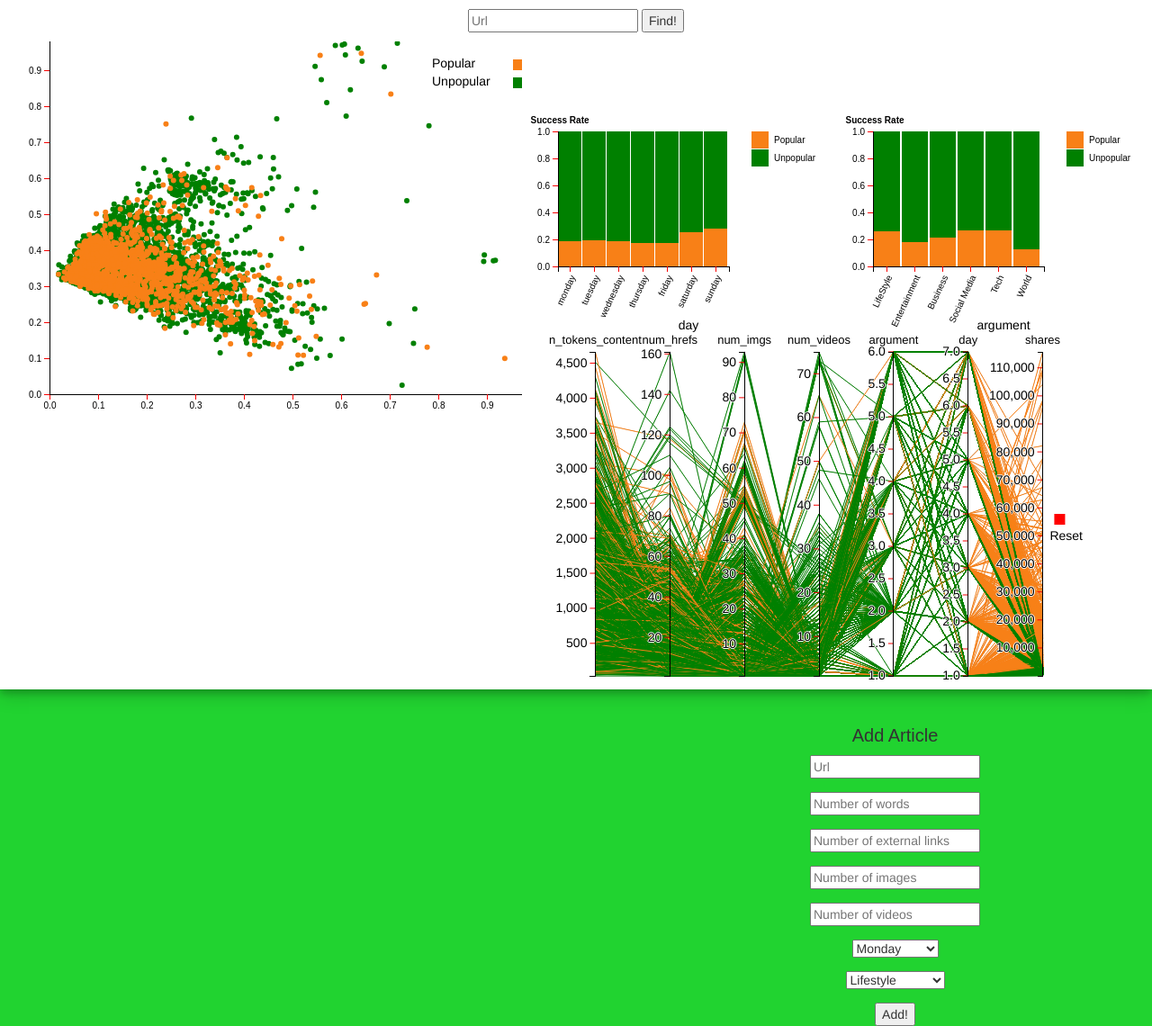
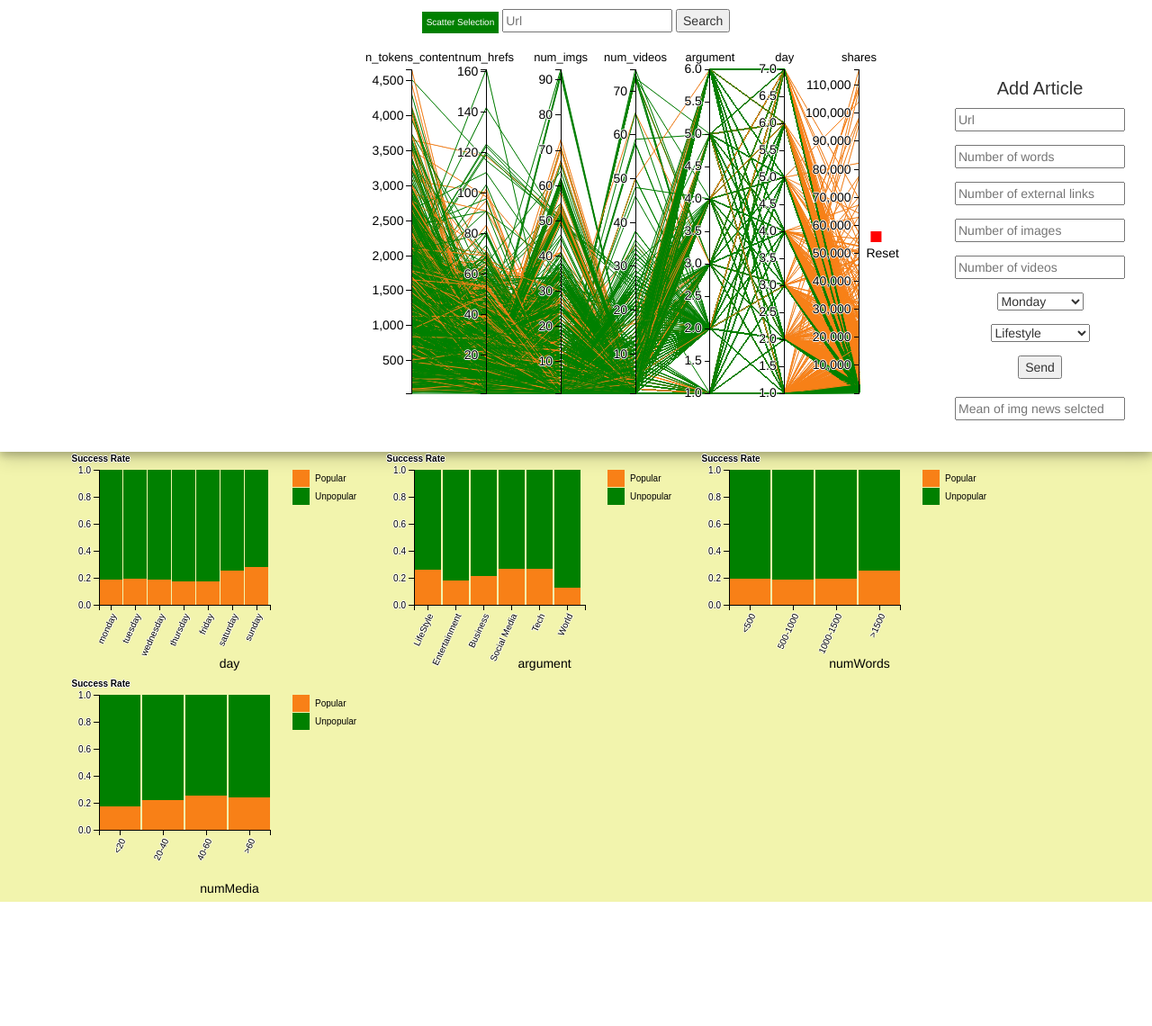
Before and after one commit to silvestri1774987/newsAnalysis, a Flask app: page / in a window 1280 px wide. Shown: the whole page at 90% size. After the commit the page ends 1002 px from the top, so only its background shows below. Run offline with Flask 2, Linux system fonts and the light colour scheme; a map, chart or similar area stays blank; parts of the project's set-up code (start-up, migrations or seed data) failed here and were passed over; some libraries are stand-ins or nearby versions.

Commit message:
Add files via upload

```diff
--- a/templates/index.html
+++ b/templates/index.html
@@ -5,7 +5,7 @@
 
 <head>
 	<meta http-equiv="content-type" content="text/html;charset=utf-8">
-	<title>News</title>
+	<title>News Study</title>
 	<script type="text/javascript" src="d3.v4.js"></script>
 	<script src="d3.v3.min.js"></script>
 	<script type="text/javascript" src="jquery-3.3.1.js"></script>
@@ -24,34 +24,40 @@
 			border-radius: 8px;
 			pointer-events: none;
 		}
-		body{
-			background-color: #21d330;
+
+		body {
+			background-color: #F2F4AD;
 		}
-		.selected{
+
+		.selected {
 			opacity: 1;
 		}
-		.unselected{
+
+		.unselected {
 			opacity: 0.1;
 		}
-		.yaxis line{
-  		stroke: rgb(248, 1, 1);
-		}
 
-		.yaxis path{
-  		stroke: black;
-		}
-		.xaxis line{
-  		stroke:  rgb(248, 1, 1);
-		}
-
-		.xaxis path{
+		.yaxis line {
 			stroke: black;
 		}
 
-		.xaxis text{
+		.yaxis path {
+			stroke: black;
+		}
+
+		.xaxis line {
+			stroke: black;
+		}
+
+		.xaxis path {
+			stroke: black;
+		}
+
+		.xaxis text {
 			fill: black;
 		}
-		.yaxis text{
+
+		.yaxis text {
 			fill: black;
 		}
 
@@ -64,14 +70,14 @@
 		.foreground path {
 			fill: none;
 		}
+
 		.brush .extent {
 			fill-opacity: .3;
 			stroke: #fff;
 			shape-rendering: crispEdges;
 		}
-		.axis line{
-			stroke: 	rgb(248, 1, 1);
-		}
+
+		.axis line,
 		.axis path {
 			fill: none;
 			stroke: #000;
@@ -82,16 +88,67 @@
 			text-shadow: 0 1px 0 #fff, 1px 0 0 #fff, 0 -1px 0 #fff, -1px 0 0 #fff;
 			cursor: move;
 		}
+
 		div.polaroid {
 			width: auto;
 			box-shadow: 0 4px 8px 0 rgba(0, 0, 0, 0.2), 0 6px 20px 0 rgba(0, 0, 0, 0.19);
 			text-align: center;
-  			background-color:white;
+			background-color: white;
 			margin-top: 0px;
 		}
 
 		div.container3 {
 			padding: 10px;
+		}
+
+		/* Dropdown Button */
+		.dropbtn {
+			background-color: #008000;
+			color: white;
+			padding: 5px;
+			font-size: 10px;
+			border: none;
+			cursor: pointer;
+		}
+
+		/* Dropdown button on hover & focus */
+		.dropbtn:hover,
+		.dropbtn:focus {
+			background-color: #F88017;
+		}
+
+		/* The container <div> - needed to position the dropdown content */
+		.dropdown {
+			position: relative;
+			display: inline-block;
+		}
+
+		/* Dropdown Content (Hidden by Default) */
+		.dropdown-content {
+			display: none;
+			position: absolute;
+			background-color: #f1f1f1;
+			min-width: 160px;
+			box-shadow: 0px 8px 16px 0px rgba(0, 0, 0, 0.2);
+			z-index: 1;
+		}
+
+		/* Links inside the dropdown */
+		.dropdown-content a {
+			color: black;
+			padding: 12px 16px;
+			text-decoration: none;
+			display: block;
+		}
+
+		/* Change color of dropdown links on hover */
+		.dropdown-content a:hover {
+			background-color: #ddd
+		}
+
+		/* Show the dropdown menu (use JS to add this class to the .dropdown-content container when the user clicks on the dropdown button) */
+		.show {
+			display: block;
 		}
 	</style>
 </head>
@@ -99,16 +156,21 @@
 <body>
 	<div id='chart' align="center" style="margin-bottom: 50px;">
 		<div class="polaroid">
+			<div class="container3">
+				<div class="dropdown" >
+					<button onclick="ChooseScattrer()" id = "Button_Scatter" class="dropbtn" >Scatter Selection</button>
+					<div id="Scatter_Choose" class="dropdown-content">
+						<a href="#" id="Classic_Scatter" onclick="Classic_Scat()">Classic Scatterplot</a>
+						<a href="#" id="Mean_Scatter" onclick="Mean_Scat()">Mean Scatterplot</a>
+					</div>
+					<input type="text" id="url_search" placeholder="Url">
+					<input type="button" onclick="search_from_url()" value="Search">
+				</div>
 
-			<div class="container3">
-				<input type="text" id="url_search" placeholder="Url">
-				<input type="button" onclick="search_from_url()" value="Find!">
 			</div>
 			<svg id="scatterplot" style="float: left; margin-left: 30px"></svg>
-			<div id="stackbarcharts" style="margin-left: 70px; margin-top: 80px"></div>
-			<svg id="parallel" style="margin-top: -15px;  margin-right: 40px"></svg>
-			<form id="newInstanceForm" style="float: left; margin-left: 900px; margin-top: 40px">
-
+			<svg id="parallel" style="margin-bottom: 50px; margin-left: 20px"></svg>
+			<form id="newInstanceForm" style="float: right; margin-right: 30px; margin-top: 40px">
 				<p style="font: 20px sans-serif">Add Article</p>
 				<div class="form-group">
 					<input id="url" type="email" placeholder="Url"></div>
@@ -138,186 +200,266 @@
 						<option value="4">Social Media</option>
 						<option value="5">Tech</option>
 						<option value="6">World</option>
+					</select></div>
+				<input type="button" onclick="new_instance()" value="Send">
 
-				</select></div>
-				<input type="button" onclick="new_instance()" value="Add!">
+
+				<div class="form-group"><br>
+					 <input type="number" value=" " id="Mean_Text" placeholder="Mean of img news selcted">
+				</div>
 
 			</form>
 
+			<!-- <svg id="linechart"></svg> -->
 		</div>
+		<div id="stackbarcharts" style="margin-left: 70px"></div>
+
+</body>
+
+<script type="text/javascript" src="charts/scatterplot.js"></script>
+<script type="text/javascript" id="Choose_Scatter" src="charts/scatterplot_mean.js"></script>
+<script type="text/javascript" src="charts/parallel.js"></script>
+<script type="text/javascript" src="charts/stackbarchart.js"></script>
+
+<script type="text/javascript">
+	alert("Choose which Scatterplot you want")
+	var scat_cho = ""
+	var opacity = 1
+	var height = 400;
+	var width = 550;
+	var color = d3.scaleOrdinal(d3.schemeCategory10);
+
+	function ChooseScattrer() {
+		document.getElementById("Scatter_Choose").classList.toggle("show");
+
+	}
+
+
+	function Classic_Scat() {
+		scat_cho = document.getElementById("Classic_Scatter").id
+		document.getElementById("Button_Scatter").style.display = "none"
+		document.getElementById("Mean_Text").style.display = "none"
+		d3.csv("pca.csv", function (rows) {
+			scatterplot(rows)
+		});
+
+	}
+
+	function Mean_Scat() {
+		scat_cho = document.getElementById("Mean_Scatter").id
+		document.getElementById("Button_Scatter").style.display = "none"
+		d3.csv("pca.csv", function (rows) {
+			scatterplot_mean(rows)
+		});
+	}
+	// Close the dropdown if the user clicks outside of it
+	window.onclick = function (event) {
+		if (!event.target.matches('.dropbtn')) {
+			var dropdowns = document.getElementsByClassName("dropdown-content");
+			var i;
+			for (i = 0; i < dropdowns.length; i++) {
+				var openDropdown = dropdowns[i];
+				if (openDropdown.classList.contains('show')) {
+					openDropdown.classList.remove('show');
+				}
+			}
+		}
+	}
 
 
 
 
-</body>
 
-<script type="text/javascript" src="charts/scatterplot.js"></script>
-<!-- <script type="text/javascript" src="charts/Scatter_backup.js"></script> -->
-<script type="text/javascript" src="charts/stackbarchart.js"></script>
-<script type="text/javascript" src="charts/parallel.js"></script>
 
-<script type="text/javascript">
-	var height=400;
-	var width=550;
-	var color = d3.scaleOrdinal(d3.schemeCategory10);
+
+
+
 
 	var div = d3.select("body").append("div")
 		.attr("class", "tooltip")
 		.style("opacity", 0);
 
 
-	d3.csv("pca.csv", function(rows) {
-		scatterplot(rows);
+	d3.csv("pca.csv", function (rows) {
+		//if(scat_cho == "Classic_Scatter") scatterplot(rows)
+		//scatterplot_mean(rows)
+		//scatterplot(rows);
 		stackbarchart("day", false);
 		stackbarchart("argument", false);
+		stackbarchart("numWords", false);
+		stackbarchart("numMedia", false);
 		parallel();
 
 	});
 
-	function search_from_url(){
+	function search_from_url() {
 		var url = document.getElementById("url_search").value;
-		if(url == ""){
+		if (url == "") {
 			alert("Please, insert a valid url");
 			return;
 		}
-		var point = d3.select("#scatterplot").selectAll("circle").filter(function() {
+
+		var point = d3.select("#scatterplot").selectAll("circle").filter(function () {
 			return this.getAttribute("identifier") == url
 		}).dispatch("click");
-		if(typeof point["_groups"][0][0] == 'undefined'){
+		if (typeof point["_groups"][0][0] == 'undefined') {
 			alert(url + ' not found');
 			return;
 		}
 
-	}
-
-	function highlight_bars(day,argument,numWords,numMedia,classification) {
-
-		var bar = d3.selectAll("#day").selectAll("rect").filter(function() {
-				return this.getAttribute("fill") == "red"
-			})
-			if(bar != null)
-				bar.attr("fill",null)
-		bar = d3.selectAll("#argument").selectAll("rect").filter(function() {
-				return this.getAttribute("fill") == "red"
-			})
-			if(bar != null)
-				bar.attr("fill",null)
-		bar = d3.selectAll("#numWords").selectAll("rect").filter(function() {
-				return this.getAttribute("fill") == "red"
-			})
-			if(bar != null)
-				bar.attr("fill",null)
-		bar = d3.selectAll("#numMedia").selectAll("rect").filter(function() {
-				return this.getAttribute("fill") == "red"
-			})
-			if(bar != null)
-				bar.attr("fill",null)
-		console.log("flag highl "+ classification)
-		d3.selectAll("#day_"+day).filter(function() {
-			console.log(this.parentNode.getAttribute("fill"))
-			return this.parentNode.getAttribute("fill") == classification
-		}).attr("fill","red")
-
-		d3.selectAll("#argument_"+argument).filter(function() {
-			return this.parentNode.getAttribute("fill") == classification
-		}).attr("fill","red")
-
 
 	}
 
-	function highlight_parallel_by_id(id){
+	function highlight_bars(day, argument, numWords, numMedia, classification) {
 
-		var paths=d3.select("#foregroundpaths").selectAll("path").filter(function(){
+		var bar = d3.selectAll("#day").selectAll("rect").filter(function () {
+			return this.getAttribute("fill") == "red"
+		})
+		if (bar != null)
+			bar.attr("fill", null)
+		bar = d3.selectAll("#argument").selectAll("rect").filter(function () {
+			return this.getAttribute("fill") == "red"
+		})
+		if (bar != null)
+			bar.attr("fill", null)
+		bar = d3.selectAll("#numWords").selectAll("rect").filter(function () {
+			return this.getAttribute("fill") == "red"
+		})
+		if (bar != null)
+			bar.attr("fill", null)
+		bar = d3.selectAll("#numMedia").selectAll("rect").filter(function () {
+			return this.getAttribute("fill") == "red"
+		})
+		if (bar != null)
+			bar.attr("fill", null)
+		//console.log("flag highl " + classification)
+
+		d3.selectAll("#day_" + day).filter(function () {
+			//console.log(this.parentNode.getAttribute("fill"))
+			return this.parentNode.getAttribute("fill") == classification
+		}).attr("fill", "red")
+
+		d3.selectAll("#argument_" + argument).filter(function () {
+			return this.parentNode.getAttribute("fill") == classification
+		}).attr("fill", "red")
+
+
+		d3.selectAll("#numWords_" + numWords).filter(function () {
+			return this.parentNode.getAttribute("fill") == classification
+		}).attr("fill", "red")
+
+		d3.selectAll("#numMedia_" + numMedia).filter(function () {
+			return this.parentNode.getAttribute("fill") == classification
+		}).attr("fill", "red")
+	}
+
+	function highlight_parallel_by_id(id) {
+
+		var paths = d3.select("#foregroundpaths").selectAll("path").filter(function () {
 			return true;
-		}).style("stroke", function(d){
-			if(d['successful']== "1"){
-				return "#708090";
-			}else{
+		}).style("stroke", function (d) {
+			if (d['target'] == "1") {
+				return "#F88017";
+			} else {
 				return "#008000";
 			}
 		})
-		.attr("stroke-width", 1);
+
+			.attr("stroke-width", 1)
+			.style("opacity", 0)
+
+
+
 
 
 		d3.select("#foregroundpaths").selectAll("path")
-			.filter(function(d) {return d.url == id})
-			.style("stroke","red")
-			.attr("stroke-width", "5");
+			.filter(function (d) { return d.url == id })
+			.style("stroke", "red")
+			.attr("stroke-width", "3")
+			.style("opacity", 1)
 	}
 
-	function highlight_parallel(id,y){
-		var paths=d3.select("#foregroundpaths").selectAll("path").filter(function(){
+
+	function highlight_parallel(id, y) {
+
+		var paths = d3.select("#foregroundpaths").selectAll("path").filter(function () {
 			return true;
-		}).style("stroke", function(d){
-			if(d['successful']== "1"){
-				return "#708090";
-			}else{
+		}).style("stroke", function (d) {
+			if (d['target'] == "1") {
+				return "#F88017";
+			} else {
 				return "#008000";
 			}
 		})
-		.attr("stroke-width", 1);
+			.attr("stroke-width", 1)
+			.style("opacity", 0)
+
 		var classification
-		if (y==0) classification = 0
+		if (y == 0) classification = 0
 		else classification = 1
-		d3.csv("pca.csv", function(rows) {
-			rows_array = rows.filter(function(d) {
+		d3.csv("pca.csv", function (rows) {
+			rows_array = rows.filter(function (d) {
 				return d[id.split("_")[0]] == id.split("_")[1] && d.target == classification
 			});
-			for (i=0;i<rows_array.length;i++) {
+			for (i = 0; i < rows_array.length; i++) {
 				id_point = rows_array[i]["url"]
 				d3.select("#foregroundpaths").selectAll("path")
-					.filter(function(d) {return d.url == id_point})
-					.style("stroke","red")
-					.attr("stroke-width", "2")
+					.filter(function (d) { return d.url == id_point })
+					.style("stroke", "red")
+					.attr("stroke-width", "1")
+					.style("opacity", 1)
+
+
 			}
 		});
 	}
 
-	function highlight_points(id,y) {//y is 0 if it is unpop and else if is pop
+	function highlight_points(id, y) {//y is 0 if it is unpop and else if is pop
 		//this function fill of red the points inside the scatterplot from the stackbarchart
+		console.log("Entrato in scatter red")
 		var flag_col = ""
-		var points = d3.select("#scatterplot").selectAll("circle").filter(function() {
+		var points = d3.select("#scatterplot").selectAll("circle").filter(function () {
 			return this.getAttribute("fill") == "red"
 		})
-		for (i=0;i<points["_groups"][0].length;i++) {//reset points after the deslection from the stackbarfchart
-			if(points["_groups"][0][i].getAttribute("target") == 0) flag_col = "#008000"
-			else flag_col = "#708090"
-			points["_groups"][0][i].setAttribute("fill",flag_col)
-			points["_groups"][0][i].setAttribute("r","4")
+		for (i = 0; i < points["_groups"][0].length; i++) {//reset points after the deslection from the stackbarfchart
+			if (points["_groups"][0][i].getAttribute("target") == 0) flag_col = "#008000"
+			else flag_col = "#F88017"
+			points["_groups"][0][i].setAttribute("fill", flag_col)
+			points["_groups"][0][i].setAttribute("r", "3")
 		}
 		var rows_array = []
 		var classification
-		if (y==0) {
+		if (y == 0) {
 			classification = 0
 			flag_col = "#008000"
 		}
-		else{
+		else {
 			classification = 1
-			flag_col = "#708090"
+			flag_col = "#F88017"
 		}
-		d3.selectAll("#"+id).filter(function() {
-			console.log(/* this.parentNode.getAttribute("fill") == flag_col || */ this.getAttribute("fill") /* == flag_col */)
-			return this.parentNode.getAttribute("fill") == flag_col  || this.getAttribute("fill") == flag_col
-		}).attr("fill","red")
+		d3.selectAll("#" + id).filter(function () {
+			//console.log(/* this.parentNode.getAttribute("fill") == flag_col || */ this.getAttribute("fill") /* == flag_col */)
+			return this.parentNode.getAttribute("fill") == flag_col || this.getAttribute("fill") == flag_col
+		}).attr("fill", "red")
 
-		d3.csv("pca.csv", function(rows) {
-			rows_array = rows.filter(function(d) {
+		d3.csv("pca.csv", function (rows) {
+			rows_array = rows.filter(function (d) {
 				return d[id.split("_")[0]] == id.split("_")[1] && d.target == classification
 			});
-			for (i=0;i<rows_array.length;i++) {
+			for (i = 0; i < rows_array.length; i++) {
 				id_point = rows_array[i]["url"]
 				d3.select("#scatterplot").selectAll("circle")
-					.filter(function(d) {return this.getAttribute("identifier") == id_point})
-					.attr("fill","red")
-					.attr("r", "7");
+					.filter(function (d) { return this.getAttribute("identifier") == id_point })
+					.attr("fill", "red")
+					.attr("r", "5");
 			}
 
 		})
 	}
 
-	function get_num_instances(type,row_id,classification) {
-		d3.csv(type+"_instances.csv", function(rows) {
-			var row = rows.filter(function(d) {
+	function get_num_instances(type, row_id, classification) {
+		d3.csv(type + "_instances.csv", function (rows) {
+			var row = rows.filter(function (d) {
 				return d[type] == row_id
 			});
 			if (classification == '0') {
@@ -332,11 +474,11 @@
 	function new_instance() {
 		var values = {}
 		var formFields = document.getElementById("newInstanceForm").elements
-		if(formFields["url"].value=="" || formFields["n_tokens_content"].value == "" || formFields["num_hrefs"].value == "" || formFields["num_imgs"].value== "" || formFields["num_videos"].value== ""){
+		if (formFields["url"].value == "" || formFields["n_tokens_content"].value == "" || formFields["num_hrefs"].value == "" || formFields["num_imgs"].value == "" || formFields["num_videos"].value == "") {
 			alert("Insert correct data.");
 			return;
 		}
-		values["url"]=formFields["url"].value;
+		values["url"] = formFields["url"].value;
 		values["n_tokens_content"] = formFields["n_tokens_content"].value;
 		values["num_hrefs"] = formFields["num_hrefs"].value;
 		values["num_imgs"] = formFields["num_imgs"].value;
@@ -348,12 +490,12 @@
 			url: 'http://127.0.0.1:5000/new_instance',
 			method: 'POST',
 			data: values,
-			success: function(response) {
+			success: function (response) {
 				alert(response);
 				window.location.reload(true);
 				location.reload(true)
 			},
-            error: function(error) {
+			error: function (error) {
 				console.log(error);
 			}
 		});
```
Lines whose indentation alone changed are shown as unchanged.
